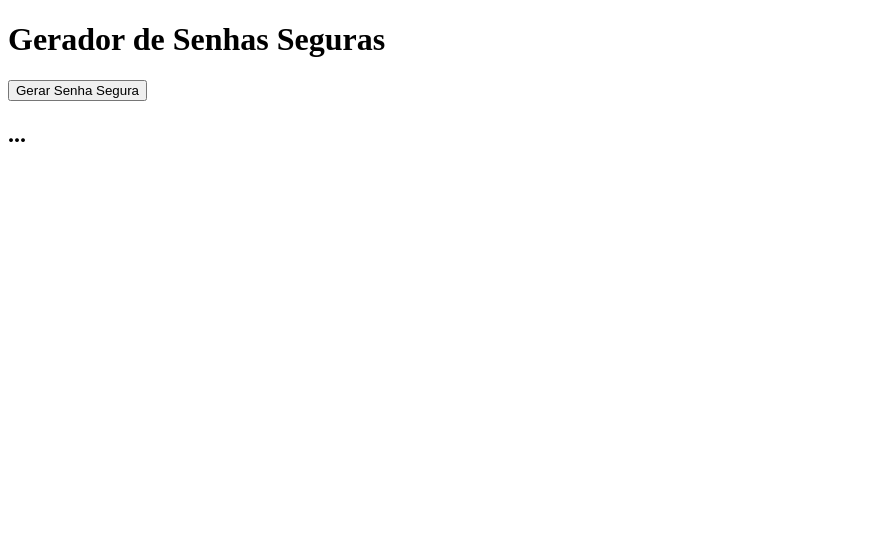
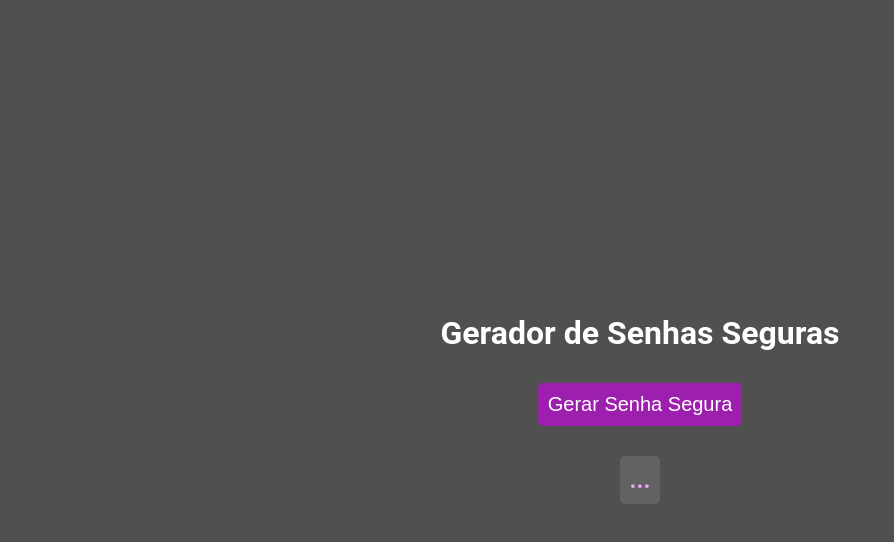
Before and after one commit to lucasyuk1/lucas-silveira-randompassword, a website built with Vite: page index.html in a window 1280 px wide. Shown: the whole page, without its empty margins (0-894 px from the left). Built offline with nearby package versions, Linux system fonts and the light colour scheme.

Commit message:
Instalando vite

```diff
--- a/src/main.js
+++ b/src/main.js
@@ -0,0 +1,10 @@
+import { nanoid } from 'nanoid'
+import "./style.css";
+
+const passwordBtnEl = document.querySelector('button');
+const displayPasswordEl = document.querySelector('h2');
+
+passwordBtnEl.addEventListener('click', () => {
+  const randomPassword = nanoid();
+  displayPasswordEl.innerHTML = randomPassword;
+});
--- /dev/null
+++ b/src/style.css
@@ -0,0 +1,37 @@
+/* src/style.css */
+body {
+  background-color: #505050;
+  color: white;
+  font-family: Roboto, Oxygen, Ubuntu, Cantarell, 'Open Sans', 'Helvetica Neue', sans-serif;
+  text-align: center;
+  display: flex;
+  flex-direction: column;
+  align-items: center;
+  justify-content: center;
+  min-height: 100vh;
+}
+
+main {
+  background-color: rgba(255,255,255,0.1);
+  max-width: 600px;
+  border-radius: 10px;
+  padding: 10px 30px;
+}
+
+h2 {
+  color: #e8a4f0;
+  background-color: rgba(255,255,255,0.1);
+  border-radius: 5px;
+  padding: 10px;
+}
+
+button {
+  background-color: #9d1fae;
+  border: 0 none;
+  padding: 10px;
+  font-size: 20px;
+  color: white;
+  border-radius: 5px;
+  cursor: pointer;
+  margin: 10px
+}
```
Also changed, not shown: index.html (+1 -0 lines), package.json (+10 -2 lines), 2 other files.
